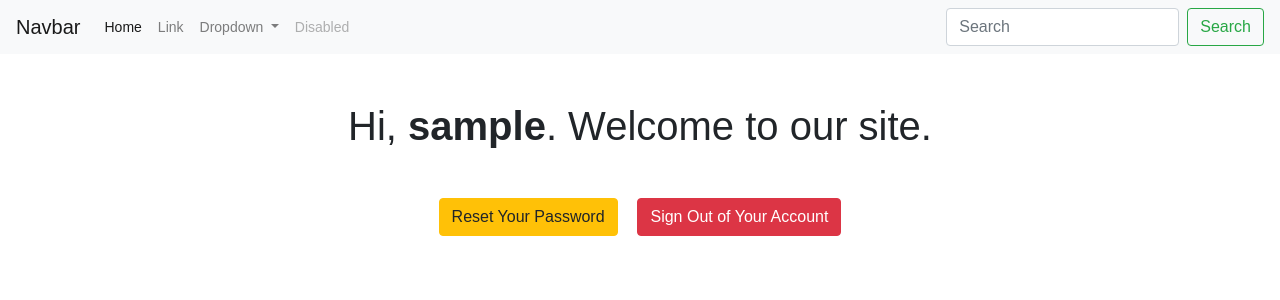
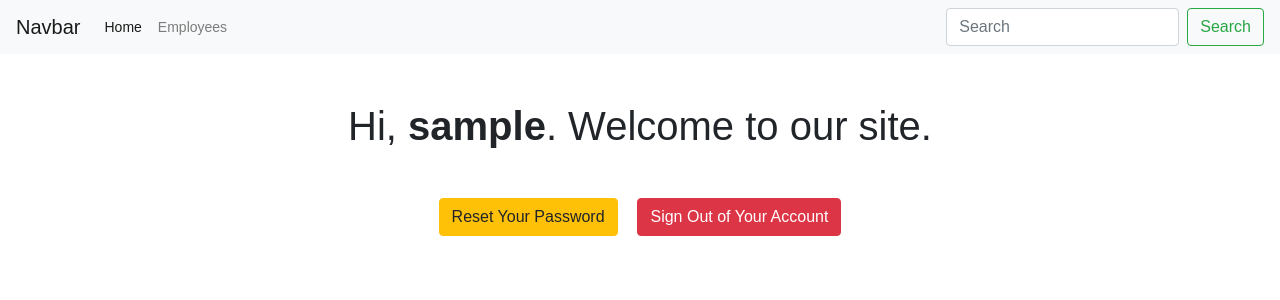
Before and after one commit to johnmichaaael/dev-crud, a PHP site: page /dashboard.php in a window 1280 px wide. Shown: the top 300 px of the page. Run offline with PHP 8.4, Linux system fonts and the light colour scheme; the visitor is signed in with stand-in values (Sample User, id 1).

Commit message:
Working navbar on crud.php and dashboard.php

```diff
--- a/dashboard.php
+++ b/dashboard.php
@@ -28,24 +28,10 @@ if(!isset($_SESSION["loggedin"]) || $_SESSION["loggedin"] !== true){
   <div class="collapse navbar-collapse" id="navbarSupportedContent">
     <ul class="navbar-nav mr-auto">
       <li class="nav-item active">
-        <a class="nav-link" href="#">Home <span class="sr-only">(current)</span></a>
+        <a class="nav-link" href="">Home <span class="sr-only">(current)</span></a>
       </li>
       <li class="nav-item">
-        <a class="nav-link" href="#">Link</a>
-      </li>
-      <li class="nav-item dropdown">
-        <a class="nav-link dropdown-toggle" href="#" id="navbarDropdown" role="button" data-toggle="dropdown" aria-haspopup="true" aria-expanded="false">
-          Dropdown
-        </a>
-        <div class="dropdown-menu" aria-labelledby="navbarDropdown">
-          <a class="dropdown-item" href="#">Action</a>
-          <a class="dropdown-item" href="#">Another action</a>
-          <div class="dropdown-divider"></div>
-          <a class="dropdown-item" href="#">Something else here</a>
-        </div>
-      </li>
-      <li class="nav-item">
-        <a class="nav-link disabled" href="#">Disabled</a>
+        <a class="nav-link" href="./crud/crud.php">Employees</a>
       </li>
     </ul>
     <form class="form-inline my-2 my-lg-0">
```
Also changed, not shown: crud/crud.php (+17 -0 lines).
